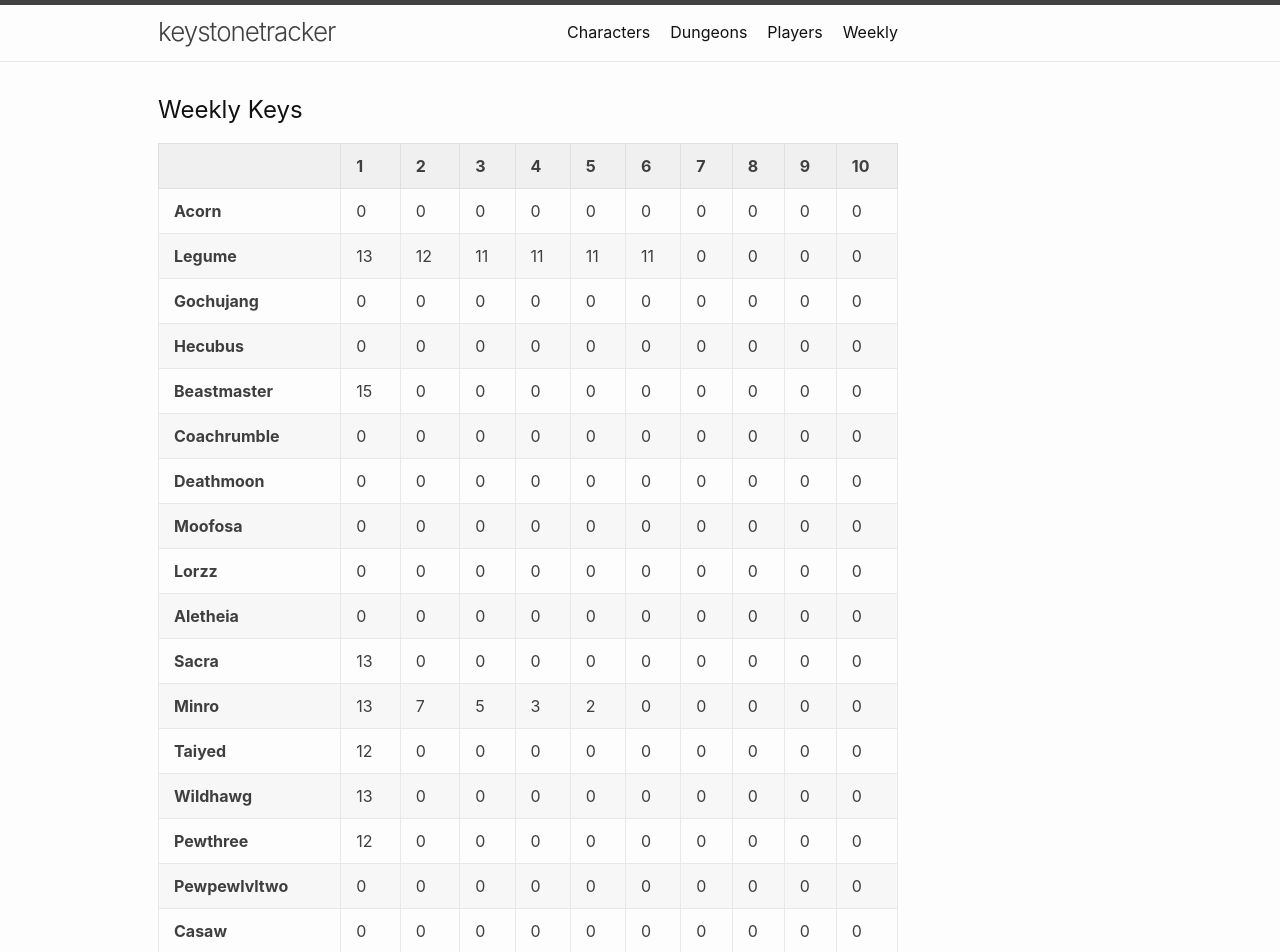
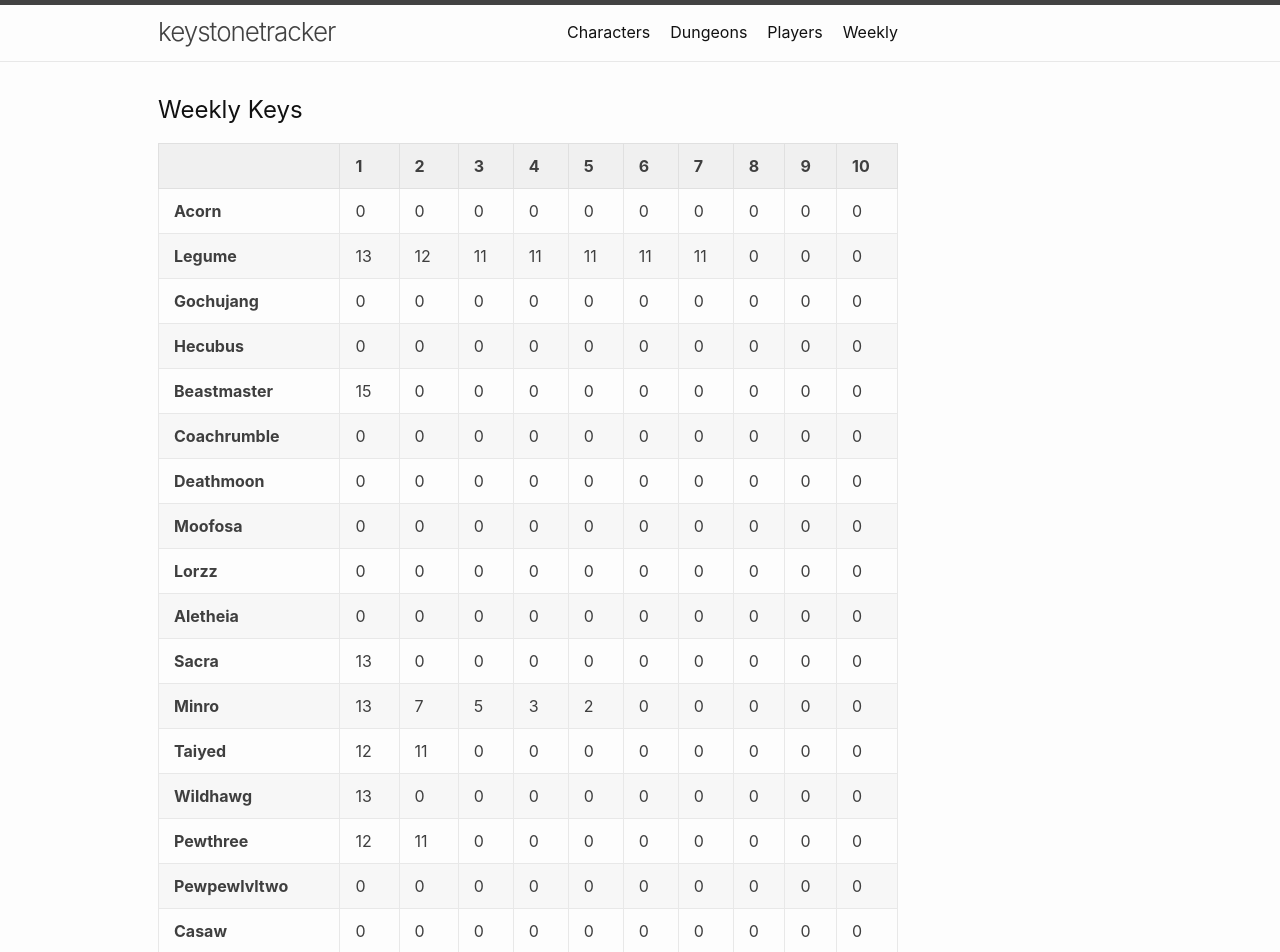
Before and after one commit to eldertribunal/keystonetracker, a Jekyll site: the page built from weekly.md, in a window 1280 px wide. Shown: the top 952 px of the page. Built offline with Jekyll 4.4.1, drawn with Linux system fonts in a browser that asks for light colours; some of the changed text lies outside the part shown.

Commit message:
auto scan Thu Mar 11 04:30:47 UTC 2021

```diff
--- a/_data/scanned.json
+++ b/_data/scanned.json
@@ -1,3 +1,3 @@
 {
-  "timestamp": 1615436104
+  "timestamp": 1615437004
 }
--- a/_data/weekly.json
+++ b/_data/weekly.json
@@ -23,7 +23,7 @@
       11,
       11,
       11,
-      0,
+      11,
       0,
       0,
       0
@@ -183,7 +183,7 @@
     "name": "Taiyed",
     "dungeons": [
       12,
-      0,
+      11,
       0,
       0,
       0,
@@ -213,7 +213,7 @@
     "name": "Pewthree",
     "dungeons": [
       12,
-      0,
+      11,
       0,
       0,
       0,
@@ -423,7 +423,7 @@
     "name": "Maurin",
     "dungeons": [
       12,
-      0,
+      11,
       0,
       0,
       0,
@@ -438,7 +438,7 @@
     "name": "Syndrael",
     "dungeons": [
       12,
-      0,
+      11,
       0,
       0,
       0,
```
